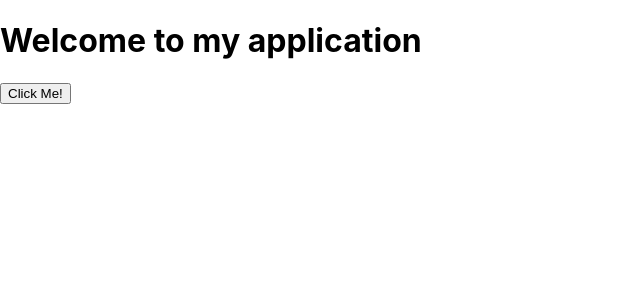
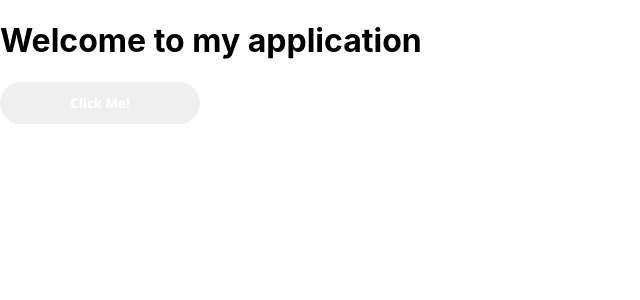
Before and after one commit to MrazTevin/React-Styling, a React (Create React App) app: page / in a window 1280 px wide. Shown: the top 300 px of the page, without its empty margins (0-640 px from the left). Built offline with nearby package versions, Linux system fonts and the light colour scheme.

Commit message:
pass props to styling

```diff
--- a/src/MyButtonComponent.js
+++ b/src/MyButtonComponent.js
@@ -43,21 +43,35 @@ import styled from "styled-components";
 // }
 
 const MyButton = (props) => {
-    return <button isActive={props.isActive}>Click Me!</button>;
+    return <Button isActive={props.isActive}>Click Me!</Button>;
 }
 
 export default MyButton;
 
-const Button = styled.button`
-    background: linear-gradient(91.4deg,#2fb8ff, 0%, #9eecd9 100%);
+const Button = styled.button `
+    background: $ {(props) =>
+    props.isActive
+        ? "linear-gradient(91.4deg,#2fb8ff 0%,#9eecd9 100%)"
+        :"grey"};
     padding: 12px 0;
     width: 200px;
     border: none;
     border-radius: 30px;
     color: white;
     font-weight: bold;
-    font-family: SegoeUI,sans-serif;
+    font-family: Segoe UI, sans-serif;
 `;
+// const Button = styled.button`
+//     background: linear-gradient(91.4deg,#2fb8ff, 0%, #9eecd9 100%);
+//     padding: 12px 0;
+//     width: 200px;
+//     border: none;
+//     border-radius: 30px;
+//     color: white;
+//     font-weight: bold;
+//     font-family: SegoeUI,sans-serif;
+// `;
+
 
 // const Button = styled.button`
 //     background: ${(props) =>
```
